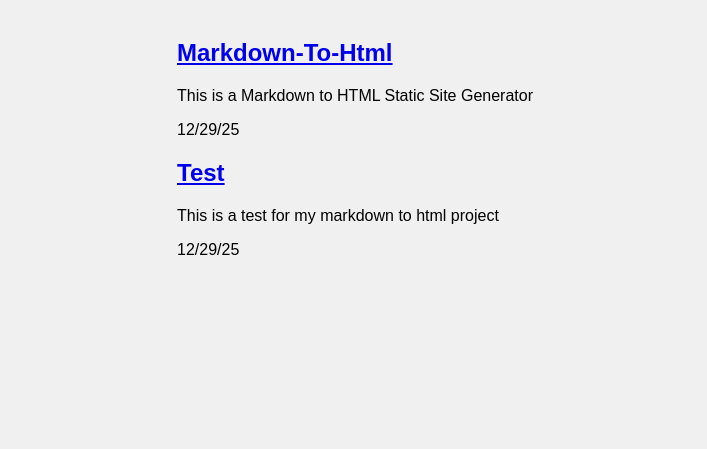
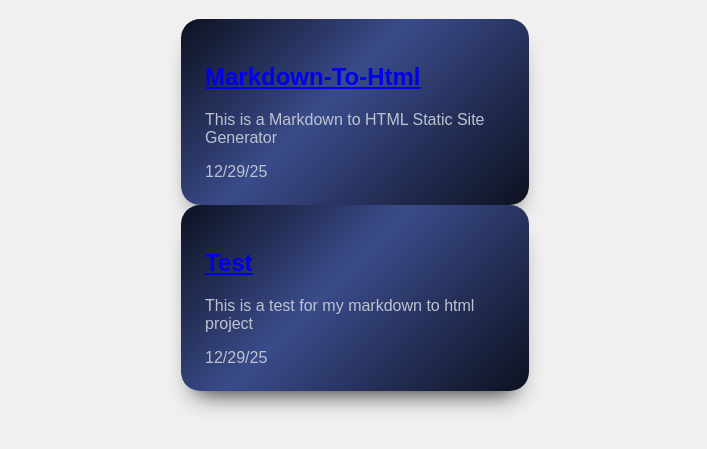
Before and after one commit to Calvin8606/calvin8606.github.io, a plain HTML site: page index.html in a window 1280 px wide. Shown: the part 69-518 px from the top of the page, without its empty margins (285-992 px from the left). Drawn offline with Linux system fonts and the light colour scheme; files that its build step writes are made by us from their sources.

Commit message:
added cards

```diff
--- a/css/style.css
+++ b/css/style.css
@@ -10,3 +10,19 @@ body {
 h1 {
   color: #333;
 }
+
+.bgblue {
+  background: linear-gradient(135deg, #fffffff5, #3a4b8a, #ffffff98);
+  padding: 1px;
+  border-radius: 1.2rem;
+  box-shadow: 0px 1rem 1.5rem -0.9rem #000000e1;
+  max-width: 300px;
+}
+
+.project-card {
+  font-size: 1rem;
+  color: #bec4cf;
+  background: linear-gradient(135deg, #0d1120 0%, #3a4b8a 43%, #0d1120 100%);
+  padding: 1.5rem;
+  border-radius: 1.2rem;
+}
--- a/index.html
+++ b/index.html
@@ -12,13 +12,13 @@
   </div>
   <div class="project-list">
 
-    <div class="project-card">
+    <div class="project-card bgblue">
       <h2><a href="Markdown-To-Html.html">Markdown-To-Html</a></h2>
       <p>This is a Markdown to HTML Static Site Generator</p>
       <span>12/29/25</span>
     </div>
 
-    <div class="project-card">
+    <div class="project-card bgblue">
       <h2><a href="Test.html">Test</a></h2>
       <p>This is a test for my markdown to html project</p>
       <span>12/29/25</span>
```
Also changed, not shown: 1 other file.
